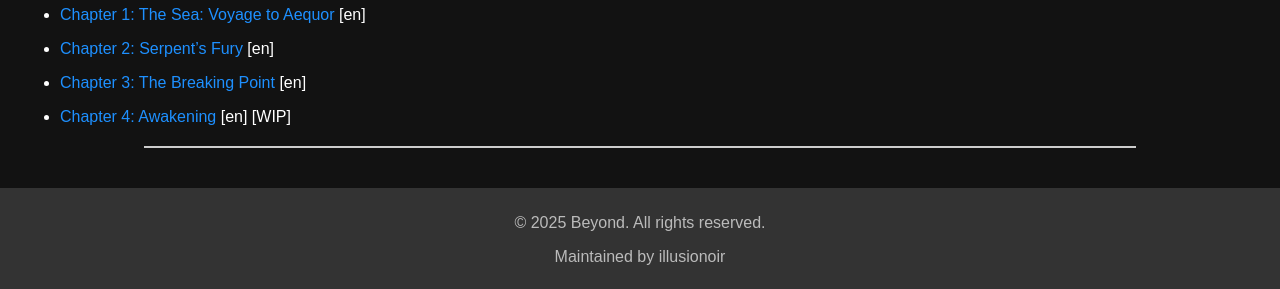
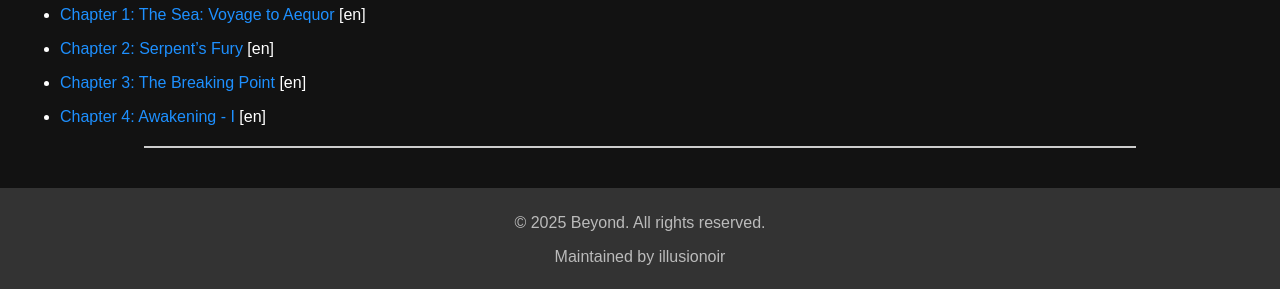
Before and after one commit to Illusionoir/Beyond, a Jekyll site: the page built from index.md, in a window 1280 px wide. Shown: the part 876-1165 px from the top of the page. Built offline with Jekyll 4.4.1, drawn with Linux system fonts in a browser that asks for light colours; some web fonts are replaced; our own code applies the rules of GitHub Pages for plain Markdown files; comment, search, counter and statistics services are not loaded.

Commit message:
Update index.md

```diff
--- a/index.md
+++ b/index.md
@@ -15,4 +15,4 @@ Click on the chapters to read them!
 
 - [Chapter 3: The Breaking Point](chapters/chapter3.md) [en]
 
-- [Chapter 4: Awakening](chapters/chapter4.md) [en] [WIP]
+- [Chapter 4: Awakening - I](chapters/chapter4.md) [en]
```
